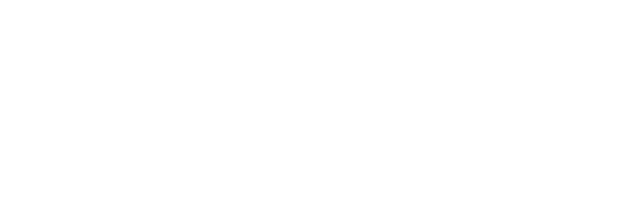
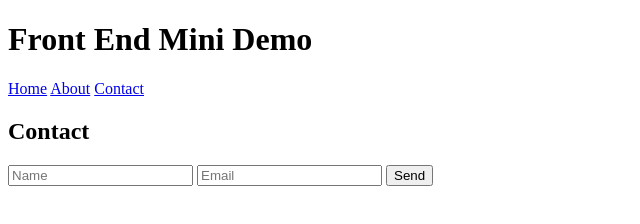
Before and after one commit to ZahBenjamin/front_end_mini_demo, a plain HTML site: page index.html in a window 1280 px wide. Shown: the whole page, without its empty margins (0-640 px from the left). Drawn offline with Linux system fonts and the light colour scheme.

Commit message:
built scaffolding

```diff
--- a/index.html
+++ b/index.html
@@ -9,5 +9,22 @@
 </head>
 <body>
 
+  <header id="header-position">
+    <h1>Front End Mini Demo</h1>
+    <nav>
+      <a href="#">Home</a>
+      <a href="#">About</a>
+      <a href="#">Contact</a>
+    </nav>
+  </header>
+
+  <!-- Contact form -->
+  <form>
+    <h2>Contact</h2>
+    <input type="text" placeholder="Name" />
+    <input type="email" placeholder="Email" />
+    <button type="submit">Send</button>
+  </form>
+
 </body>
 </html>
--- a/style.css
+++ b/style.css
@@ -1 +1,11 @@
 /* Universal */
+
+/* Element */
+
+/* Class */
+
+/* id */
+
+#header-position {
+
+}
```
